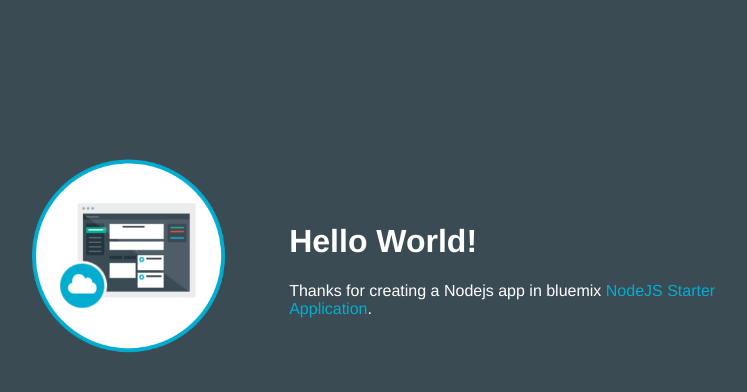
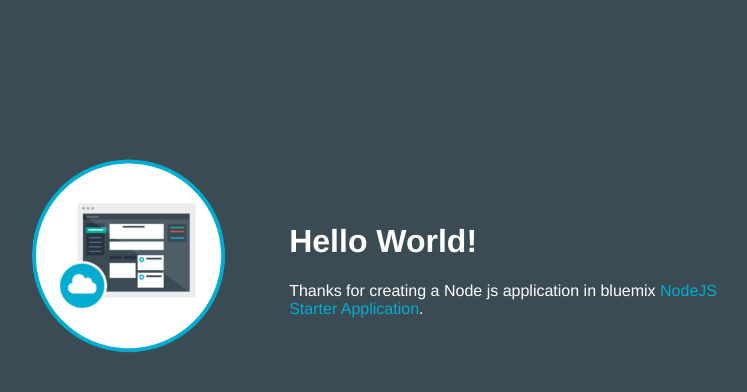
Before and after one commit to luciferksh/Nodejsdemoapp-sidartha, a website: page public/index.html in a window 1280 px wide. Shown: the whole page, without its empty margins (253-1000 px from the left). Drawn offline with Linux system fonts and the light colour scheme.

Commit message:
change in index.html

```diff
--- a/public/index.html
+++ b/public/index.html
@@ -17,7 +17,7 @@
         </td>
         <td>
           <h1 id="message">Hello World!</h1>
-          <p class='description'></p> Thanks for creating a Nodejs app in bluemix <span class = "blue">NodeJS Starter Application</span>.
+          <p class='description'></p> Thanks for creating a Node js application in bluemix <span class = "blue">NodeJS Starter Application</span>.
         </td>
       </tr>
     </table>
```
